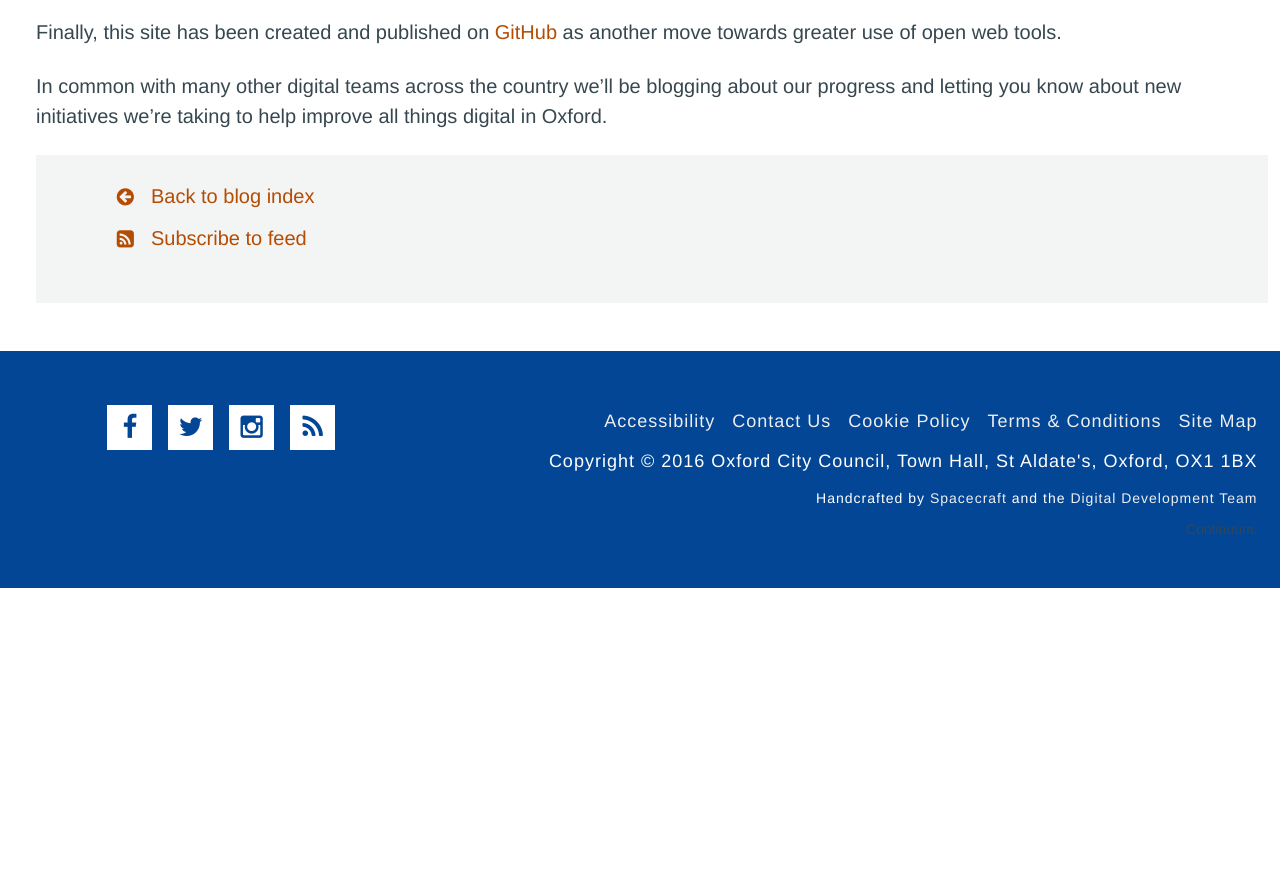
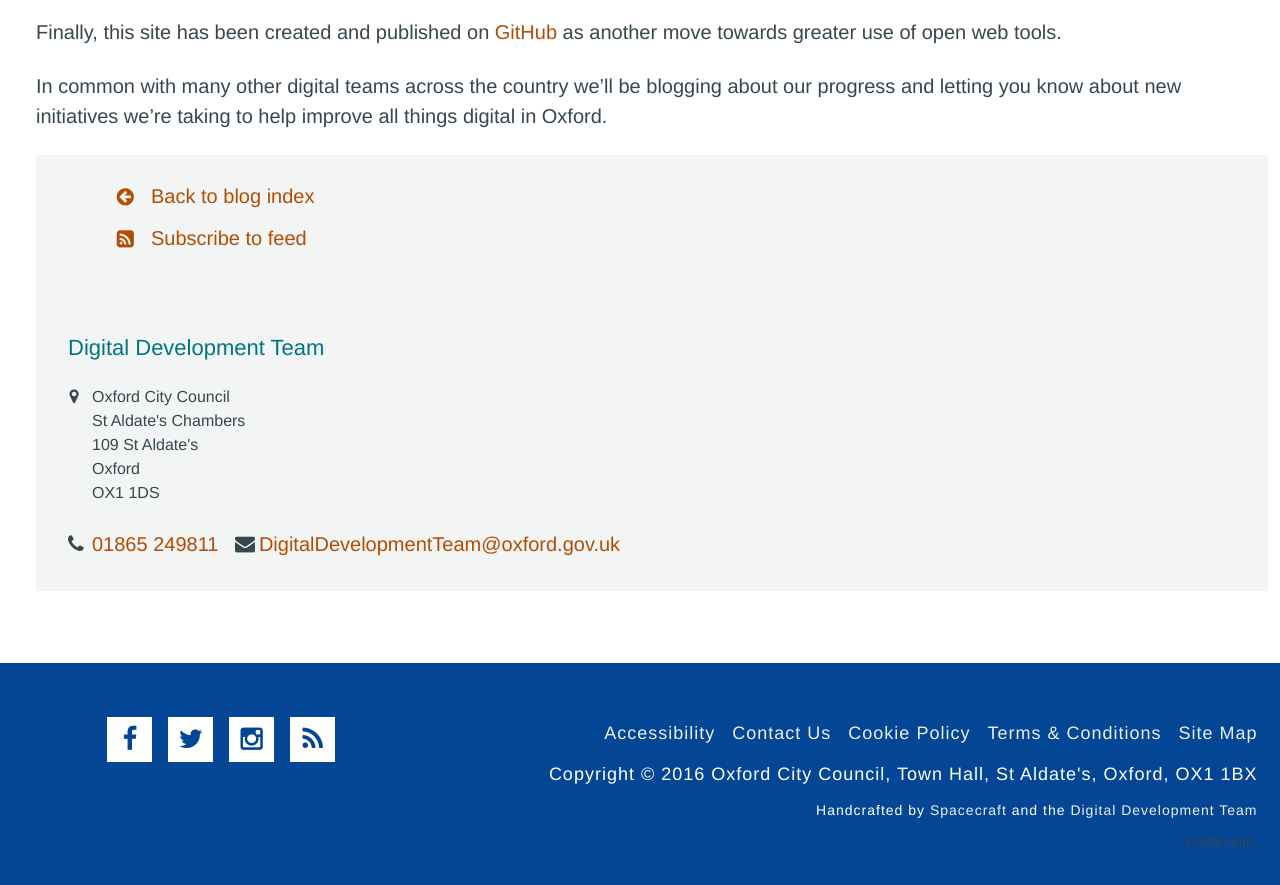
Before and after one commit to OxfordCityCouncil/OxfordCityCouncil.github.io, a Jekyll site: the page built from _posts/2016-11-20-digital-strategy-launched.md, in a window 1280 px wide and 900 px high, scrolled down 1152 px. Shown: the top 885 px of the window. Built offline with Jekyll 4.4.1, drawn with Linux system fonts in a browser that asks for light colours; before the commit the page ends 1740 px from its top, so only the background shows below that.

Commit message:
blog supplement

```diff
--- a/_layouts/post.html
+++ b/_layouts/post.html
@@ -16,5 +16,19 @@ layout: blog
         <li><a href="{{site.url}}/blog/atom.xml"><i class="fa-li fa fa-rss-square" aria-hidden="true"></i>Subscribe to feed</a></li>
     </ul>
 </div>
+
+<div class="supplements supplements--secondary">
+    <aside class="supplement supplement--contact">
+        <h2 class="supplement__heading">Digital Development Team</h2>
+        <address class="supplement__text supplement__text--address">Oxford City Council<br />
+St Aldate's Chambers<br/>
+109 St Aldate's<br/>
+Oxford<br/>
+OX1 1DS</address>
+        <p class="supplement__text supplement__text--tel"><strong>Telephone: </strong><a href="tel:01865249811">01865 249811</a></p>
+        <p class="supplement__text supplement__text--email"><strong>Email: </strong><a href="mailto:DigitalDevelopmentTeam@oxford.gov.uk">DigitalDevelopmentTeam@oxford.gov.uk</a></p>
+    </aside>
+</div>
+
 </body>
 </div>
```
